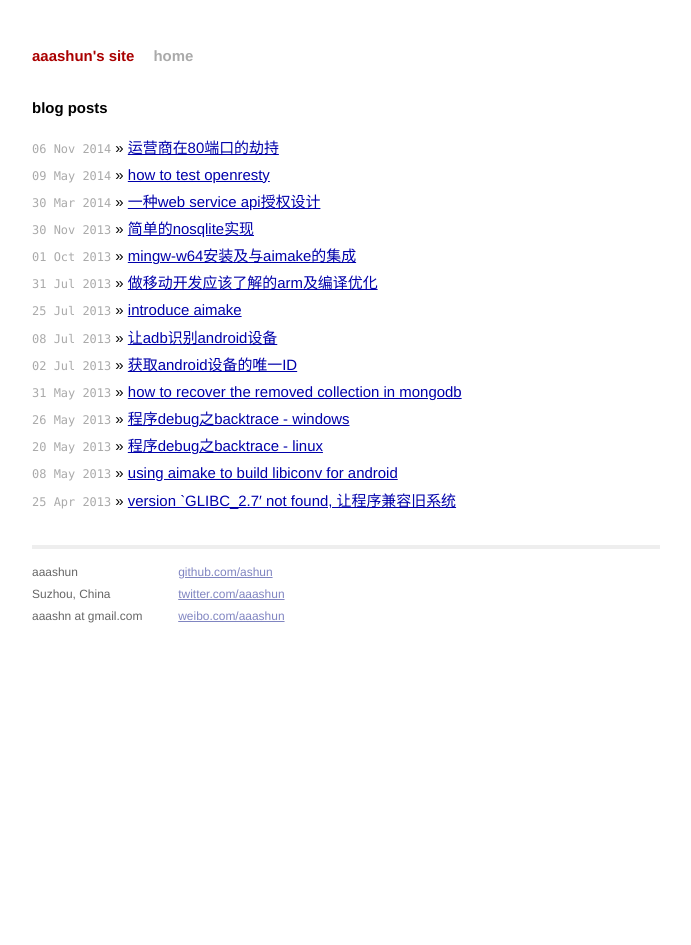
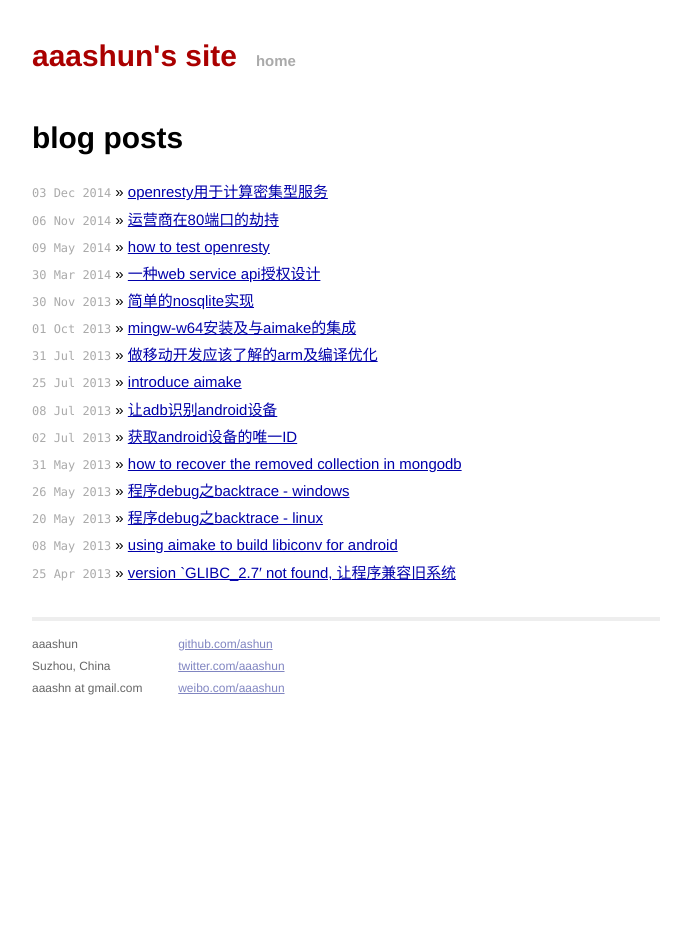
Before and after one commit to aaashun/aaashun.github.io, a Jekyll site: the page built from index.html, in a window 1280 px wide. Shown: the whole page, without its empty margins (294-985 px from the left). Built offline with Jekyll 4.4.1, drawn with Linux system fonts in a browser that asks for light colours; Markdown is read by kramdown in place of the engine named in the settings; some of the changed lines change nothing that is shown.

Commit message:
new post

```diff
--- /dev/null
+++ b/_posts/2014-12-03-openresty-as-compute-intensive-server.md
@@ -0,0 +1,110 @@
+---
+layout: post
+title: openresty用于计算密集型服务
+comments: true
+tags: nginx lua openresty
+---
+
+这篇文章更多的是记录了设计的过程, 不仅仅是设计的结果.
+
+### 1. 原服务那些事
+时间回到2011年, 几个初生牛犊的工程师用c语言完整实现了server/client, server端又是分三层: httpa, core-proxy, core-service. server端实现时主要参考了nginx, 但是仅实现了我们所需要的特性, 当时的两个NB理由:
+
+* 不使用第三方的代码, 我们要自已完全可控
+* 我们能实现得更好
+
+<center>
+<img width=400 src="/img/old-arch.png"/><br/>
+图1. 原服务端架构图
+</center>
+
+时过境迁, 2年后当年NB服务的诸多问题了慢慢呈现出来:
+
+* 代码结构设计不合理
+* 代码风格奇特, 可读性差
+* 文档不全, 新人无从快速上手
+* 很难扩展新功能
+* 性能差, httpa/core-proxy仅支持1k并发
+* 整体架构层次太多, 部署维护很费神
+
+到后来已经渐渐没人愿意, 也没人有能力维护好这一代的服务程序了, 再也跟不上业务发展的需要了.
+
+### 2. 基于openresty的新服务
+2014年初我们开始重新思考计算密集型服务程序的设计, 只有一个核心目标: 简单, 一定要简单. 简单才易于开发和维护, 简单才易于整体架构, 简单才易于扩展, 简单才易于做到稳定, 只有做简单才有资格谈性能, 这也是UNIX哲学里最重要的KISS原则.
+
+这次从开始就没打算自已撸, 由于略懂nginx, 平时又受益于lua, 便尝试openresty(nginx + ngx_lua)作为计算服务的容器.
+
+原本nginx作为单线程EventLoop的代表, 以其每秒轻松5万的QPS的出色性能, 一般是作为网络IO密集型的web服务器或代理服务器. openresty的出现让nginx具备应用服务器的能力, 但作为计算服务容器还有两个主要问题需要解决:
+
+* 计算与主循环分离
+* 与核心c语言计算代码集成
+
+openresty的lua代码执行是在事件循环里的, 在lua代码里不能有任何复杂的计算或其它可能阻塞主循环的代码, 常见的做法是通过fastcgi与计算服务通信, 就像php-fpm那样
+
+<center>
+<img width=380 src="/img/nginx-fastcgi.png"/> <br/>
+图2. nginx + fastcgi
+</center>
+
+fastcgi在这里只是代理的角色, 让应用服务程序与web服务程序解耦, 这样应用服务程序便可以用python, php等其它开发语言实现了. fastcgi的确可以解决这两个问题, 但是想利用lua作为胶水语言还得费点事. 所以我们又尝试完全在openresty里做, 如下图所示:
+
+<center>
+<img width=450 src="/img/all-in-openresty.png" /> <br/>
+图3. all in openresty
+</center>
+
+#### 2.1 只使用一个nginx worker
+因为是计算密集型服务, 一台服务器只能处理不到一百个并发请求甚至更少, 一个nginx worker处理网络IO足够了.
+
+#### 2.2 posix.fork()创建计算进程
+ngx_lua没有提供fork方法, 我使用的是luaposix, luaposix提供了丰富的posix方法的lua绑定.
+
+#### 2.3 nginx worker和计算进程间通过tcp连接通信
+为了避免block主循环, nginx worker端的服务代码里使用cosocket与计算进程通信即可.
+
+#### 2.4 所有服务逻辑都用lua实现
+lua作为服务端脚本有诸多优点:
+
+* 设计精巧, 核心代码量只有1w多行, 编译后完整的VM小于100KB
+* 内存开销小, 唯一字符串只有16B, 闭包只有24B
+* 运行效率高, 加上LuaJIT更是接近c/c++
+* 原生支持coroutine, 依靠coroutine完成中断/重入的切换开销很小
+
+我倾向于所有服务逻辑都用lua编写, 一些核心的计算内核的c代码binding到lua, 作为lua模块在lua里调用.
+
+#### 2.5 对计算进程的一些特殊要求
+不能使用ngx.socket, ngx.sleep, ngx.timer, ngx.log, ngx.thread等ngx_lua里的'同步非阻塞'的方法, 在计算进程用luasocket与nginx worker进行同步阻塞的tcp通信, 在计算进程里只需埋头计算, 计算完成后直接退出进程即可.
+
+#### 2.6 简单的进程间通信协议
+
+<center>
+<img width=300 src="/img/rpc.png" /> <br/>
+图4. 简单的进程间通信协议<br/>
+</center>
+
+这只是简单的文本协议示例, 第一行是请求类型标识, 第二行是数据长度, 紧接着是数据内容. 使用文本协议, 简单直白可读性高.
+
+#### 2.7 一些优化的设计和实现
+* 共享内存<br/>
+linux在fork时对内存的管理是写时拷贝(copy-on-write), 当有大量数据属于只读型时, 可以在`init_worker_by_lua`里一次性将资源加载到内存里做共享, 可以节省大量物理内存, 以及节省加载时间.
+
+* 进程池<br/>
+在我的intel i5机器上posix.fork()的耗时是毫秒级, 这当然会block住主循环的, 可以加一个进程池管理机制, 保留一些空闲进程, 同时增加计算进程的重复利用来做一定程度上的优化.
+
+* 过载保护<br/>
+增加这个机制是防止负载过高时假死, 一般有两个控制参数max\_utilization和pending\_time, max\_utilization是cpu最高使用率的阈值一般设为0.8, pending\_time是忙时等待时间一般设为2000ms. 使用率超过0.8就代表机器繁忙, 这时新的请求最多等待2000ms, 如果2000ms时间内cpu使用率降下来则处理计算请求, 否则响应server busy.
+
+* 微服务<br/>
+微服务是个架构上的概念, 在设计和实现单个计算服务时也得按微服务的思想来做. 我们把整体服务做了切分:
+
+ * 一种类型的计算作为一个单独的服务
+ * 一个nginx实例只运行一种类型的计算服务
+   这样做一方面避免加载一些无用的计算资源, 另一方面每种计算任务的并发请求量相差很多, 每个计算服务需要多少配额, 运行在哪些机器上, 这些由体运维同学根据实际决定即可.
+ * 不同服务用uri区分
+   这样可以方便用成熟的代理程序来实现负载分发, 例如haproxy或nginx, 最终服务端逻辑架构可以简化成这样:
+<center>
+<img width=350 src="/img/micro-service.png"/> <br/>
+图5. 新服务端架构
+</center>
+
+写在最后: 最终那5万多行c代码被简化成了几千行lua代码, 逻辑架构也是如上图那么简洁.
--- a/css/main.css
+++ b/css/main.css
@@ -19,8 +19,15 @@ body {
   text-align: center;
 }
 
+/*
 h1, h2, h3, h4, h5, h6 {
   font-size: 100%; }
+*/
+
+h1 { font-size: 200%; }
+h2 { font-size: 150%; }
+h3 { font-size: 120%;}
+h4 { font-size: 100%; font-style: italic}
 
 h1 { margin-bottom: 1em; }
 p { margin: 1em 0; }
```
Also changed, not shown: img/all-in-openresty.png (added), img/micro-service.png (added), img/nginx-fastcgi.png (added), img/old-arch.png (added), img/rpc.png (added).
